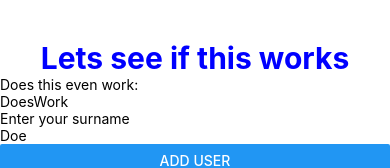
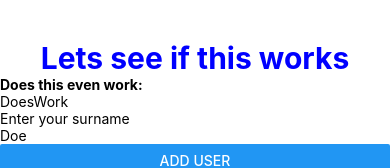
Before and after one commit to RobJones05/First_App, a React Native app in the folder first-app/: screen / in a window 390 px wide. Shown: the top 168 px of the page. Built offline with nearby package versions, Linux system fonts and the light colour scheme.

Commit message:
added font to the text

```diff
--- a/first-app/App.tsx
+++ b/first-app/App.tsx
@@ -6,10 +6,12 @@ export default function App() {
   return (
     <View >
       <Text style={styles.WelcomeTxt}>Lets see if this works</Text>
-      <Text>Does this even work:</Text>
+
+      <Text style={styles.enterTxt}>Does this even work:</Text>
       <TextInput placeholder="DoesWork"/>
       <Text>Enter your surname</Text>
       <TextInput placeholder="Doe"/>
+
 
     <Button title="Add User"/>
 
@@ -26,4 +28,12 @@ const styles = StyleSheet.create({
     fontSize: 30,
     textAlign: 'center'
   },
+
+enterTxt: {
+  fontWeight: 'bold',
+},
+
+userInputTxt: {
+  borderBottomWidth: 1
+}
 });
```
